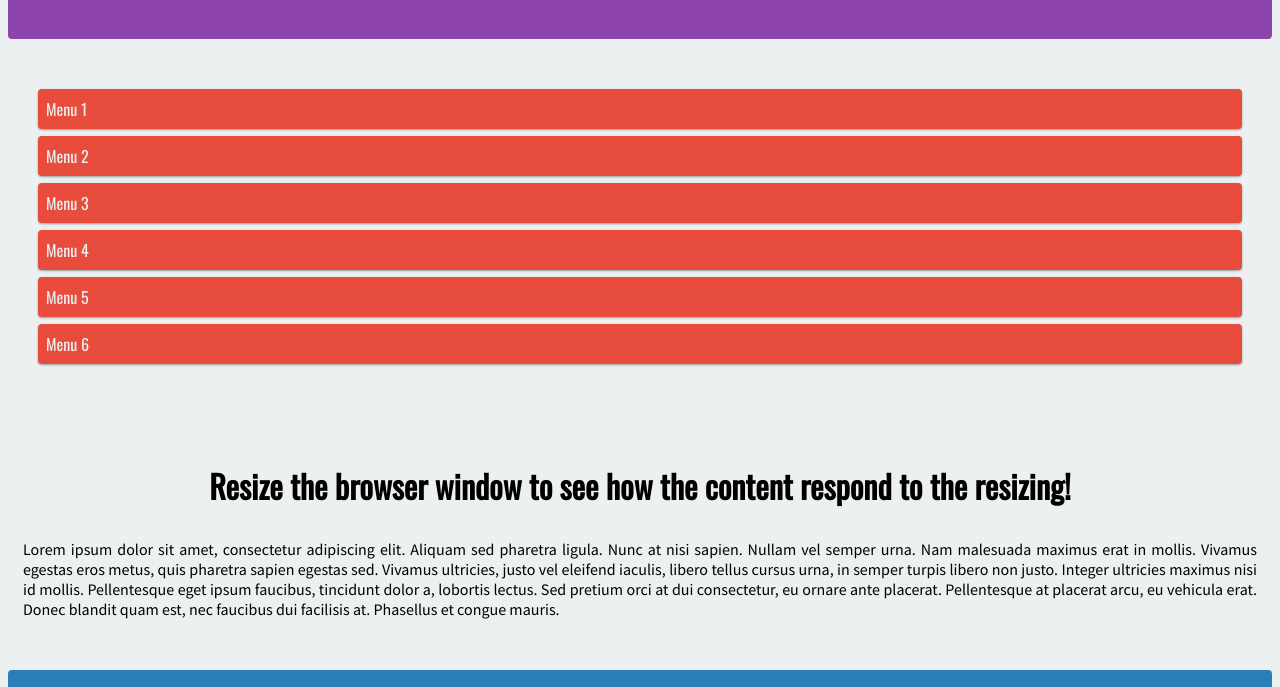
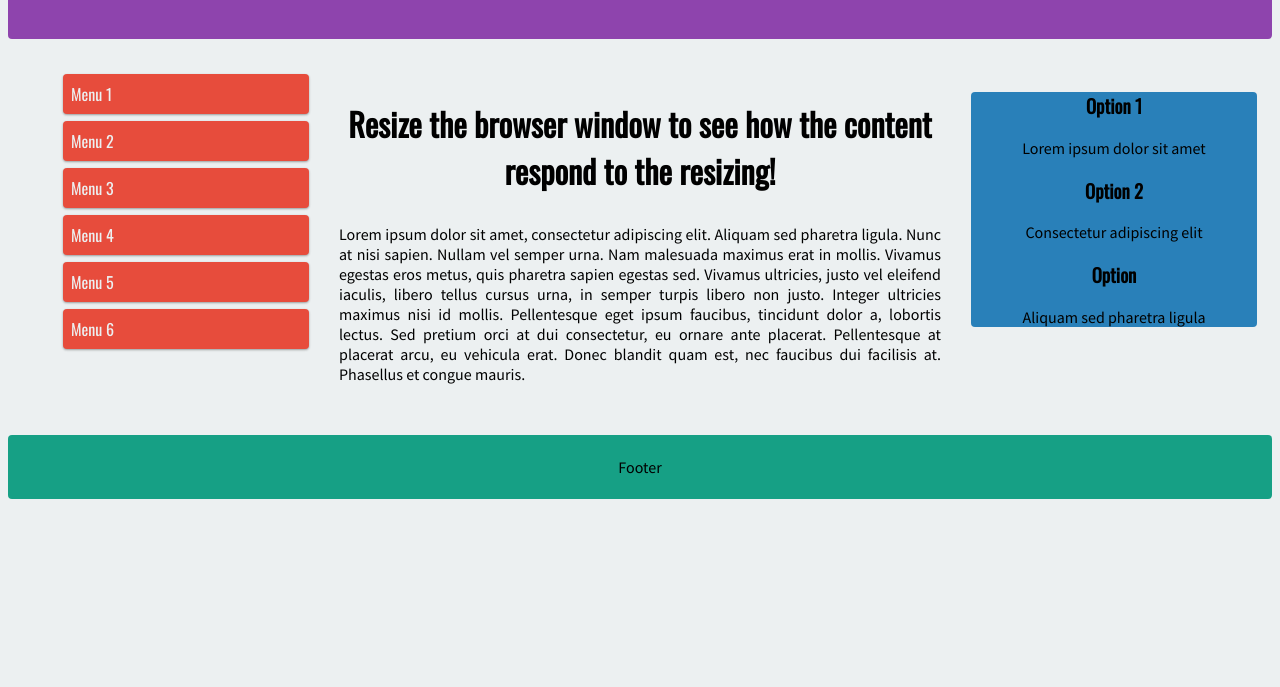
Before and after one commit to rafmosiolek/media-queries-excercises, a plain HTML site: page index.html in a window 1280 px wide. Shown: the part 113-800 px from the top of the page. Drawn offline with nearby package versions, Linux system fonts and the light colour scheme.

Commit message:
media queries for tablets WIP

```diff
--- a/index.html
+++ b/index.html
@@ -26,7 +26,8 @@
             <h2>Resize the browser window to see how the content respond to the resizing!</h2>
             <p>Lorem ipsum dolor sit amet, consectetur adipiscing elit. Aliquam sed pharetra ligula. Nunc at nisi sapien. Nullam vel semper urna. Nam malesuada maximus erat in mollis. Vivamus egestas eros metus, quis pharetra sapien egestas sed. Vivamus ultricies, justo vel eleifend iaculis, libero tellus cursus urna, in semper turpis libero non justo. Integer ultricies maximus nisi id mollis. Pellentesque eget ipsum faucibus, tincidunt dolor a, lobortis lectus. Sed pretium orci at dui consectetur, eu ornare ante placerat. Pellentesque at placerat arcu, eu vehicula erat. Donec blandit quam est, nec faucibus dui facilisis at. Phasellus et congue mauris.</p>
         </div>
-        <div class="col-3 right">
+        <div class="col-3">
+        <div class="aside right">
                 <h3>Option 1</h3>
                 <p>Lorem ipsum dolor sit amet</p>
                 <h3>Option 2</h3>
@@ -35,6 +36,7 @@
                 <p>Aliquam sed pharetra ligula</p>
             </div>
         </div>
+    </div>
     <footer>
         <p>Footer</p>
     </footer>
--- a/style.css
+++ b/style.css
@@ -39,7 +39,7 @@ header {
 .menu ul {
     list-style-type: none;
     margin: 0;
-    padding: 15px;
+
 }
 
 .menu li {
@@ -75,10 +75,11 @@ header {
 
     font-family: "Source Sans Pro";
     background-color: #2980b9;
-    padding: 18px;
     border-radius: 4px;
     text-align: center;
     margin-bottom: 20px;
+    padding-color: #ecf0f1;
+
 }
 
 .right h3 {
@@ -115,7 +116,25 @@ footer {
 
 }
 
-    /* For mobile phones: */
-    [class*="col-"] {
-        width: 100%;
-    }
+
+/*      MEDIA QUERIES      */
+
+
+/*      FOR MOBILE PHONES   */
+
+[class*="col-"] {
+    width: 100%;
+}
+
+/*      FOR TABLETS     */
+
+@media only screen and (min-width: 600px) {
+    .col-m-3 {width: 25%;}
+    .col-6 {width: 70%;}
+
+}
+
+@media only screen and (min-width: 768px) {
+    .col-6 {width: 50%;}
+    .col-3 {width: 25%;}
+}
```
Lines whose indentation alone changed are shown as unchanged.
